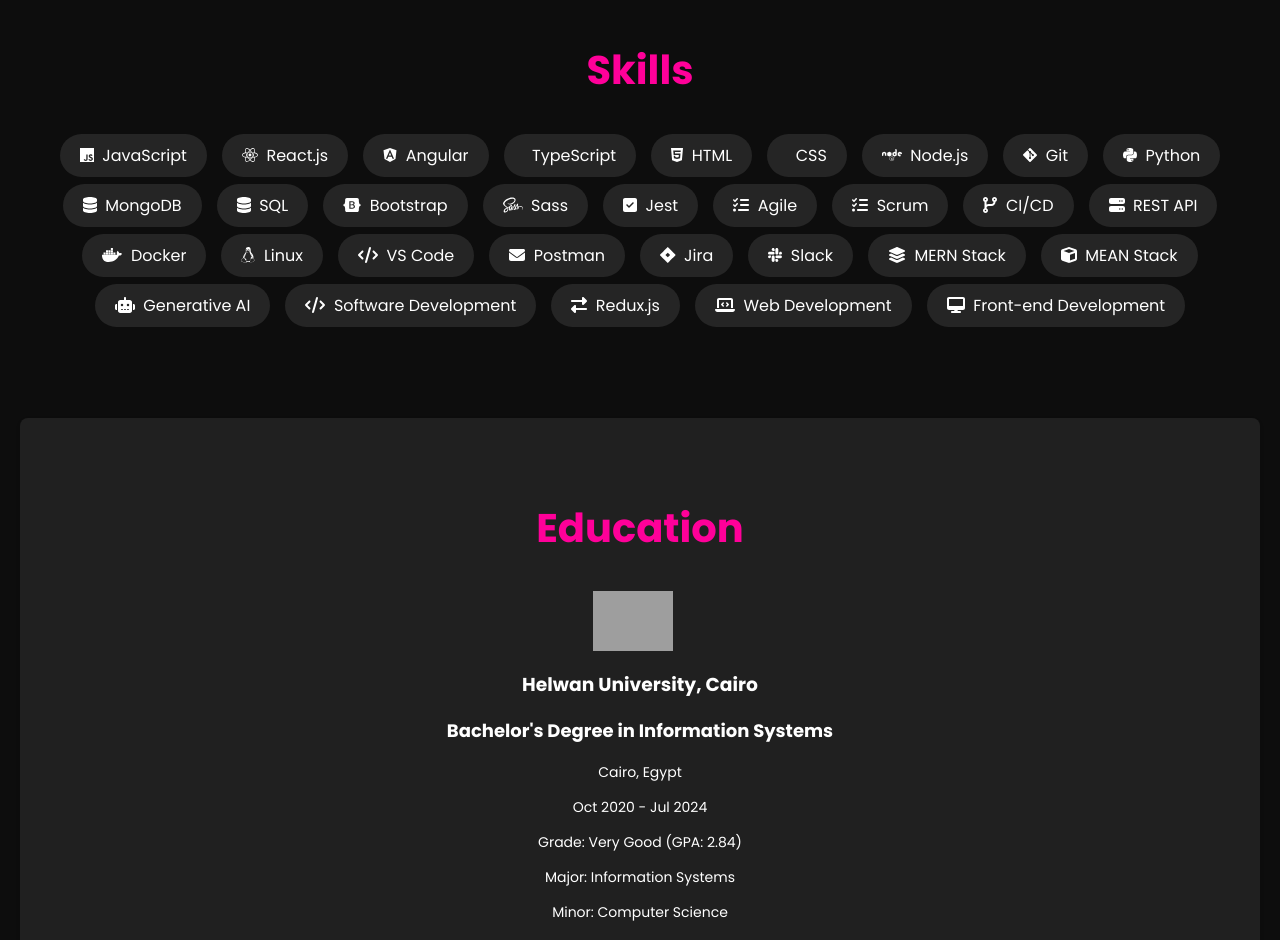
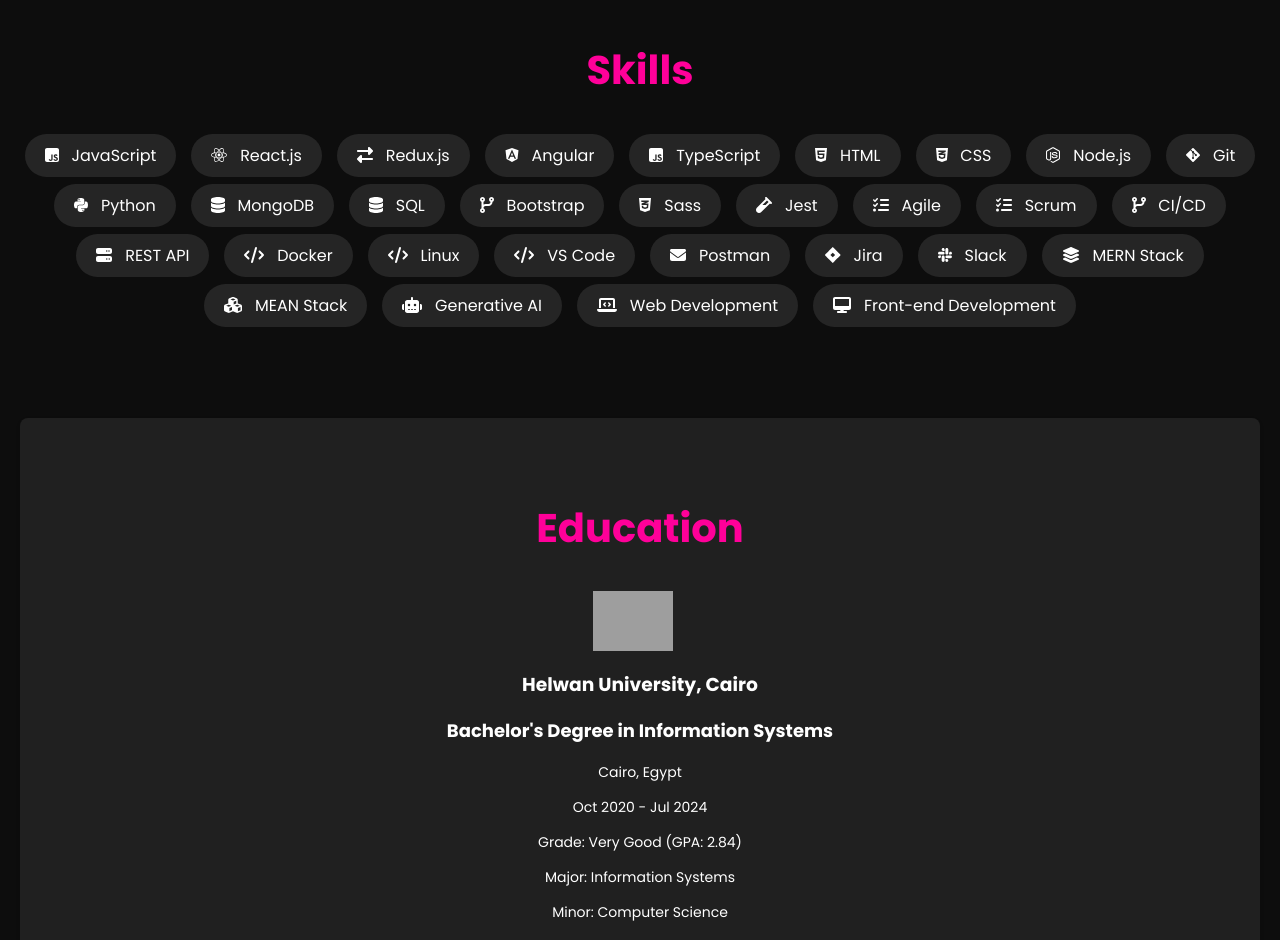
Before and after one commit to mohamedreda22/mohamed-reda-swe, a React (Create React App) app: page / in a window 1280 px wide. Shown: the part 1380-2320 px from the top of the page. Built offline with nearby package versions, Linux system fonts and the light colour scheme; grey boxes are pictures that could not be loaded.

Commit message:
fix icons

```diff
--- a/src/App.js
+++ b/src/App.js
@@ -2,66 +2,44 @@
 import './App.css';
 import { useEffect, useState } from 'react';
 import { FontAwesomeIcon } from '@fortawesome/react-fontawesome';
-import {
-  faDatabase as faDatabaseSolid,
-  faCheckSquare,
-  faTasks,
-  faCodeBranch,
-  faServer,
-  faCode,
-  faEnvelope,
-} from '@fortawesome/free-solid-svg-icons';
-import {
-  faReact,
-  faAngular,
-  faJira,
-  faSlack,faHtml5 ,faJs,faLinux,  faDocker,faPython,  faBootstrap,faNode,
-  faSass,  faGitAlt
-
-} from '@fortawesome/free-brands-svg-icons';
-import {
-  faLayerGroup,
-  faCube,
-  faRobot,
-  faExchangeAlt,
-  faLaptopCode,
-  faDesktop
-} from '@fortawesome/free-solid-svg-icons';
+import { faJsSquare, faReact, faAngular, faHtml5, faCss3Alt, faNodeJs, faGitAlt } from '@fortawesome/free-brands-svg-icons'; // Icons from 'brands'
+import { faDatabase, faTasks, faCodeBranch, faServer, faCode, faEnvelope, faLayerGroup, faCubes, faRobot, faLaptopCode, faDesktop, faExchangeAlt, faVial } from '@fortawesome/free-solid-svg-icons'; // Icons from 'solid'
+import {faPython,faJira,faSlack} from '@fortawesome/free-brands-svg-icons';
 
 const App = () => {
   const skills = [
-    { name: 'JavaScript',icon: faJs },
+    { name: 'JavaScript', icon: faJsSquare },
     { name: 'React.js', icon: faReact },
+    { name: 'Redux.js', icon: faExchangeAlt },
     { name: 'Angular', icon: faAngular },
-    { name: 'TypeScript'},
-    { name: 'HTML', icon: faHtml5},
-    { name: 'CSS' },
-    { name: 'Node.js',icon: faNode},
-    { name: 'Git', icon: faGitAlt},
+    { name: 'TypeScript', icon: faJsSquare },
+    { name: 'HTML', icon: faHtml5 },
+    { name: 'CSS', icon: faCss3Alt },
+    { name: 'Node.js', icon: faNodeJs },
+    { name: 'Git', icon: faGitAlt },
     { name: 'Python', icon: faPython },
-    { name: 'MongoDB', icon: faDatabaseSolid },
-    { name: 'SQL', icon: faDatabaseSolid },
-    { name: 'Bootstrap', icon:faBootstrap },
-    { name: 'Sass', icon: faSass },
-    { name: 'Jest', icon: faCheckSquare },
+    { name: 'MongoDB', icon: faDatabase },
+    { name: 'SQL', icon: faDatabase },
+    { name: 'Bootstrap', icon: faCodeBranch },
+    { name: 'Sass', icon: faCss3Alt },
+    { name: 'Jest', icon: faVial },
     { name: 'Agile', icon: faTasks },
     { name: 'Scrum', icon: faTasks },
     { name: 'CI/CD', icon: faCodeBranch },
     { name: 'REST API', icon: faServer },
-    { name: 'Docker', icon: faDocker },
-    { name: 'Linux', icon: faLinux },
+    { name: 'Docker', icon: faCode },
+    { name: 'Linux', icon: faCode },
     { name: 'VS Code', icon: faCode },
     { name: 'Postman', icon: faEnvelope },
     { name: 'Jira', icon: faJira },
     { name: 'Slack', icon: faSlack },
     { name: 'MERN Stack', icon: faLayerGroup },
-    { name: 'MEAN Stack', icon: faCube },
+    { name: 'MEAN Stack', icon: faCubes },
     { name: 'Generative AI', icon: faRobot },
-    { name: 'Software Development', icon: faCode },
-    { name: 'Redux.js', icon: faExchangeAlt },
     { name: 'Web Development', icon: faLaptopCode },
     { name: 'Front-end Development', icon: faDesktop },
   ];
+
 
   const [projects, setProjects] = useState([
     {
@@ -555,8 +533,7 @@
         {skills.map((skill, index) => (
           <div className="skill-item" key={index}>
           <span>
-            <FontAwesomeIcon icon={skill.icon} />
-            &nbsp; {skill.name}
+          {skill.icon && <FontAwesomeIcon icon={skill.icon} />}            &nbsp; {skill.name}
             </span>
           </div>
         ))}
```
